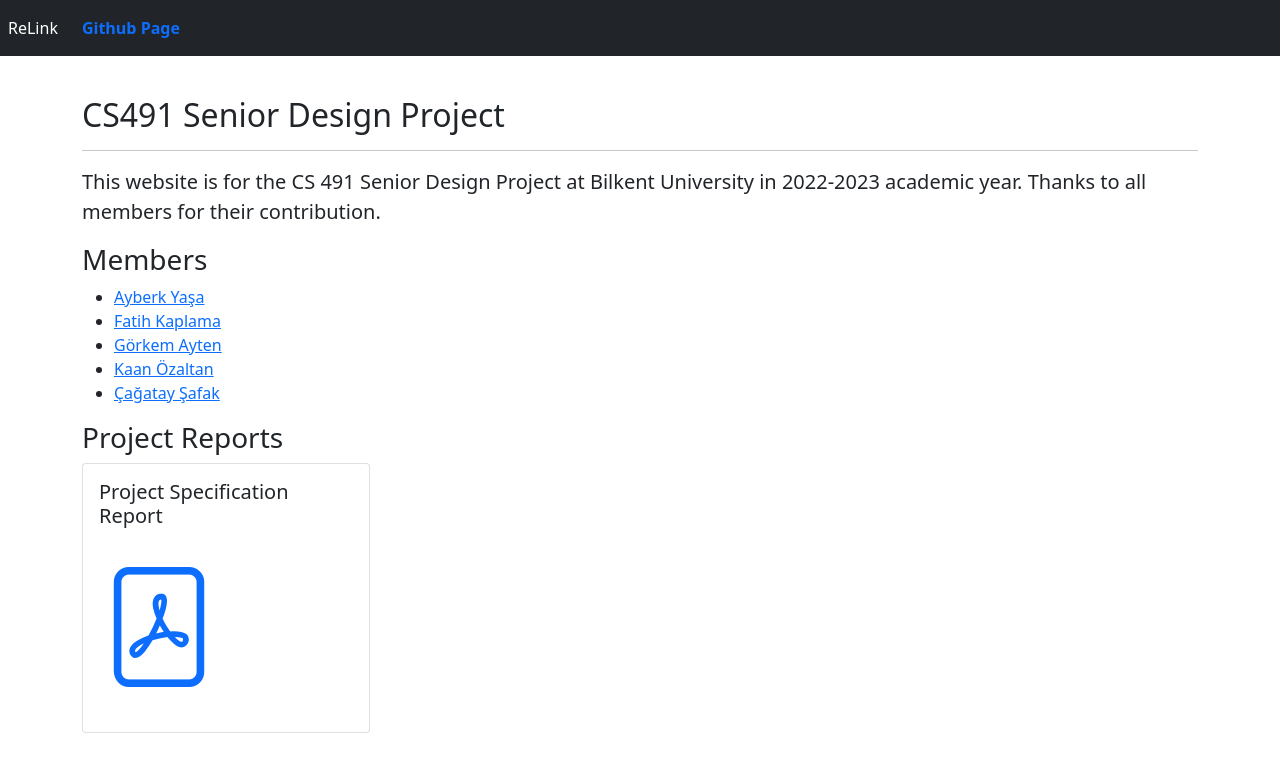
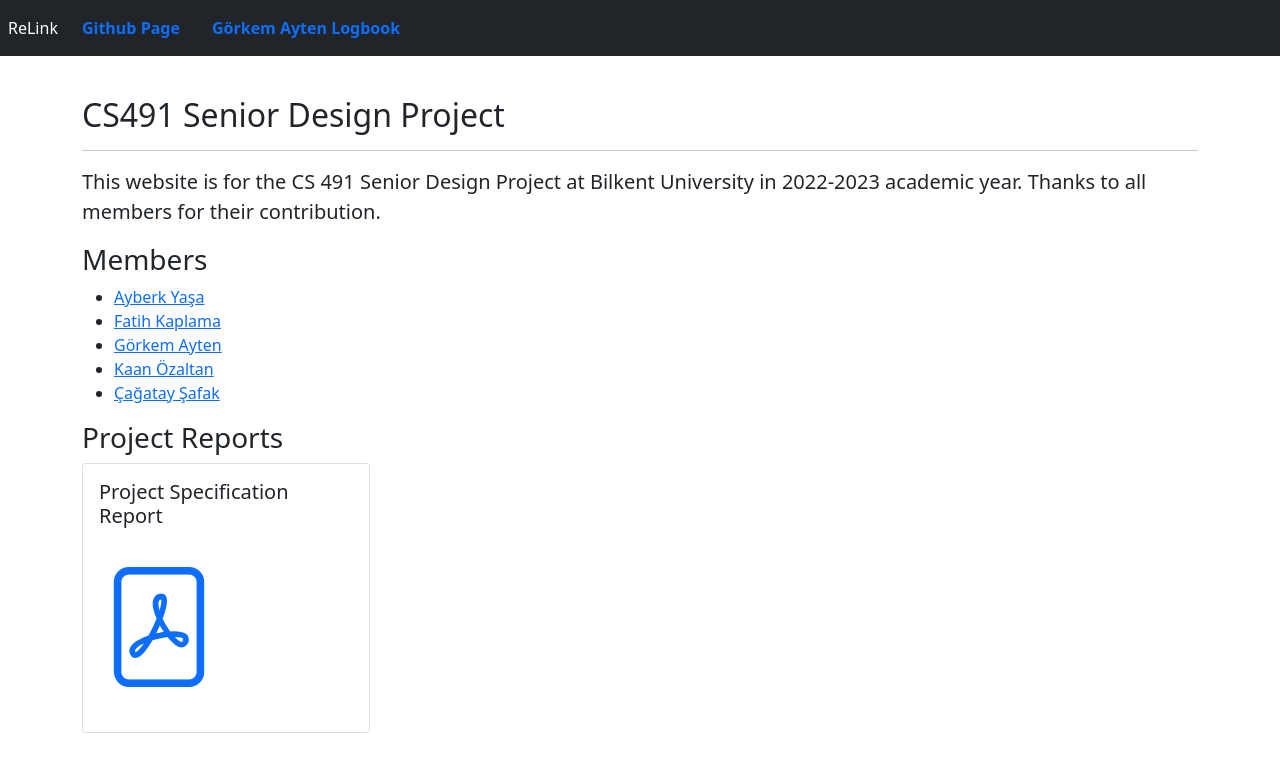
Before and after one commit to relink-app/relink-app.github.io, a plain HTML site: page index.html in a window 1280 px wide. Drawn offline with nearby package versions, Linux system fonts and the light colour scheme.

Commit message:
Add Görkem Ayten logbook

```diff
--- a/index.html
+++ b/index.html
@@ -28,6 +28,11 @@
           class="nav-link text-$cyan-200 alert-link"
           href="https://github.com/ayberkyasa/biPixel"
           >Github Page</a
+        >
+        <a
+          class="nav-link text-$cyan-200 alert-link"
+          href="https://docs.google.com/document/d/15OgqPHdc9muslSCcIOdkX5u1kdbA6x2H1jovc5kUgDg/edit?usp=sharing"
+          >Görkem Ayten Logbook</a
         >
       </div>
     </nav>
```
